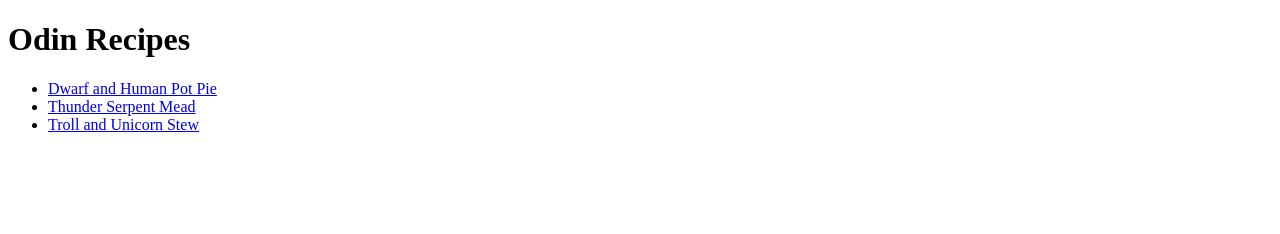
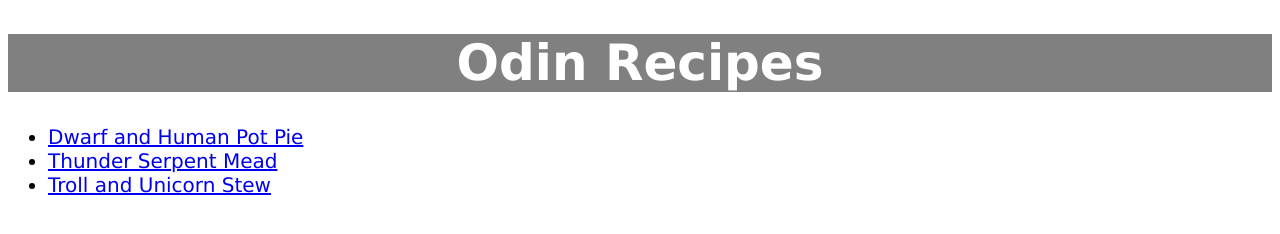
Before and after one commit to Prithvish96/odin-recipes, a plain HTML site: page index.html in a window 1280 px wide. Drawn offline with Linux system fonts and the light colour scheme.

Commit message:
Added some basic CSS

```diff
--- a/index.html
+++ b/index.html
@@ -3,35 +3,27 @@
   <head>
     <meta charset="UTF-8" />
     <meta name="viewport" content="width=device-width, initial-scale=1.0" />
+    <link rel="stylesheet" href="style.css" />
     <title>Odin Recipes Project</title>
   </head>
   <body>
     <h1>Odin Recipes</h1>
+    <div class="recipe-list">
       <ul>
         <li>
-        <a
-          target="_blank"
-          rel="noopener noreferrer"
-          href="./recipes/dwarf-and-human-pot-pie.html"
+          <a href="./recipes/dwarf-and-human-pot-pie.html"
             >Dwarf and Human Pot Pie</a
           >
         </li>
         <li>
-        <a
-          target="_blank"
-          rel="noopener noreferrer"
-          href="./recipes/thunder-mead.html"
-          >Thunder Serpent Mead</a
-        >
+          <a href="./recipes/thunder-mead.html">Thunder Serpent Mead</a>
         </li>
         <li>
-        <a
-          target="_blank"
-          rel="noopener noreferrer"
-          href="./recipes/troll-and-unicorn-stew.html"
+          <a href="./recipes/troll-and-unicorn-stew.html"
             >Troll and Unicorn Stew</a
           >
         </li>
       </ul>
+    </div>
   </body>
 </html>
--- /dev/null
+++ b/style.css
@@ -0,0 +1,16 @@
+body {
+  font-size: 20px;
+  font-family: Verdana, Arial, sans-serif;
+}
+
+h1 {
+  text-align: center;
+  font-size: 50px;
+  background-color: gray;
+  color: white;
+}
+
+a {
+  text-decoration: underline;
+  font-size: 20px;
+}
```
Also changed, not shown: recipes/dwarf-and-human-pot-pie.html (+2 -0 lines), recipes/thunder-mead.html (+2 -0 lines), recipes/troll-and-unicorn-stew.html (+2 -0 lines). Lines whose indentation alone changed are shown as unchanged.
